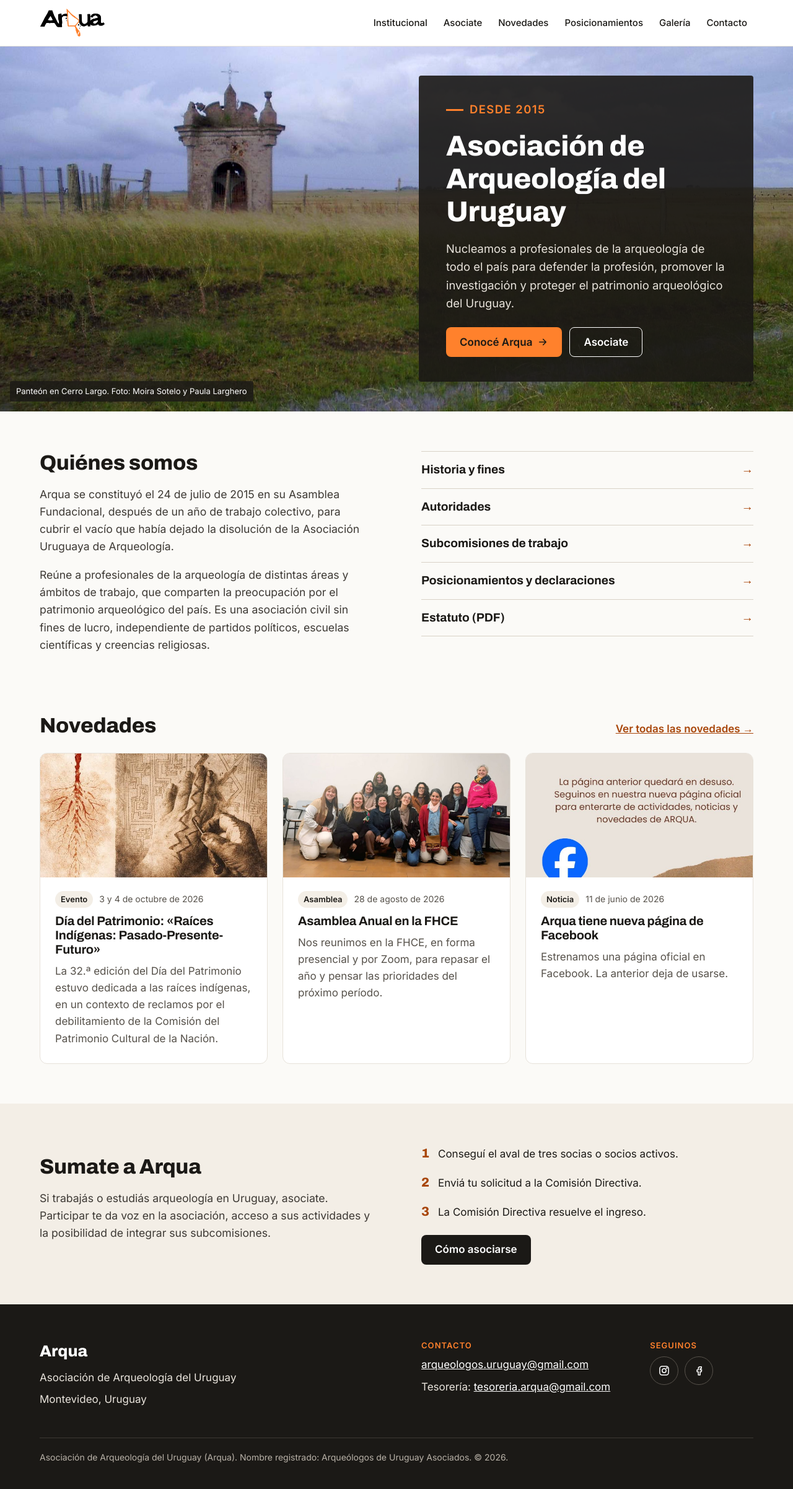
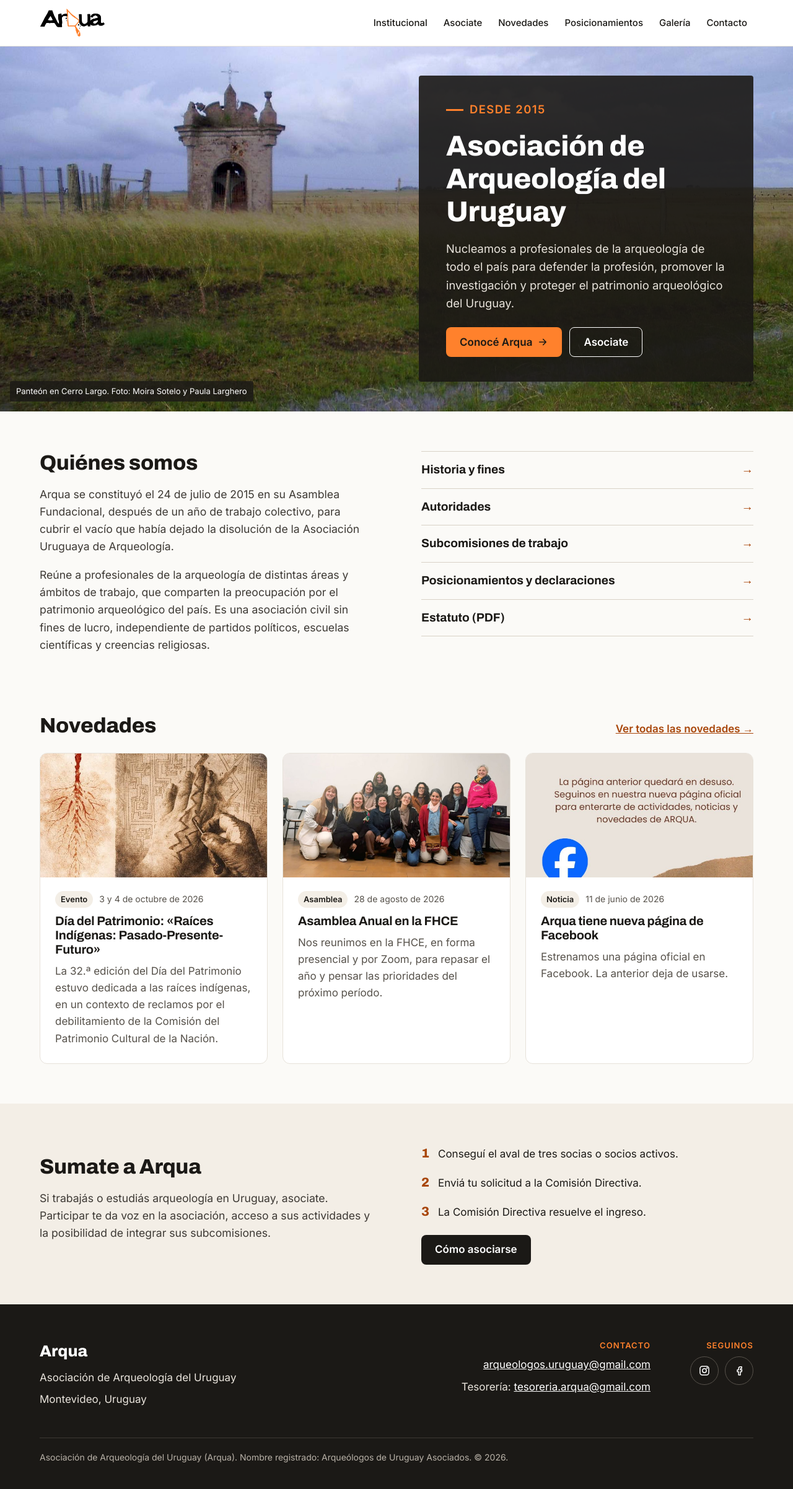
Before and after one commit to arqueologosuruguay/arqua-web, a Jekyll site: the page built from index.html, in a window 1280 px wide. Shown: the whole page at 62% size. Built offline with Jekyll 4.4.1, drawn with Linux system fonts in a browser that asks for light colours.

Commit message:
Pie: Contacto y Seguinos alineados a la derecha
Co-Authored-By: Claude Opus 5.5 <noreply@anthropic.com>
Claude-Session: https://claude.ai/code/session_011VaqRyShKNRLEuNk98Dcts

```diff
--- a/assets/css/main.css
+++ b/assets/css/main.css
@@ -143,6 +143,10 @@ h3 { font-weight: 700; font-size: 1.25rem; margin: 0; }
 .pie__columnas > * { flex: 1 1 400px; min-width: 0; }
 .pie__derecha { display: flex; flex-wrap: wrap; gap: 32px 64px; }
 .pie__derecha > * { flex: 0 1 auto; }
+@media (min-width: 900px) {
+  .pie__derecha { justify-content: flex-end; text-align: right; }
+  .pie__derecha .redes { justify-content: flex-end; }
+}
 .pie__marca { font-family: var(--titulos); font-weight: 800; font-size: 1.6rem; color: var(--blanco); }
 .pie__titulo { font-size: 13px; font-weight: 700; text-transform: uppercase; letter-spacing: 0.08em; color: var(--naranja); }
 .redes { display: flex; gap: 10px; }
```
